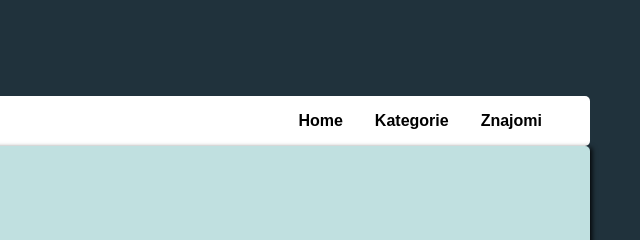
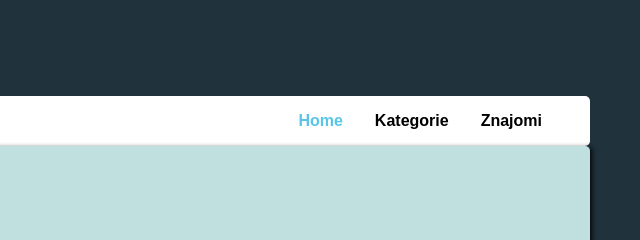
Before and after one commit to BeataMaro/kurs, a plain HTML site: page cw7_semantyka/index.html in a window 1280 px wide. In both pictures the pointer is over the item "Home". Shown: the top 240 px of the page, 626-1266 px from the left. Drawn offline with Linux system fonts and the light colour scheme.

Commit message:
hover nav

```diff
--- a/cw7_semantyka/css/style.css
+++ b/cw7_semantyka/css/style.css
@@ -49,6 +49,12 @@ header nav ul {
 
 header nav ul li {
   margin-right: 2rem;
+  transition: 0.2s ease-in;
+  cursor: pointer;
+}
+
+header nav ul li:hover {
+  color: rgb(89, 197, 233);
 }
 
 .post {
```
